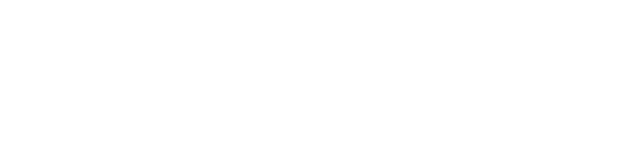
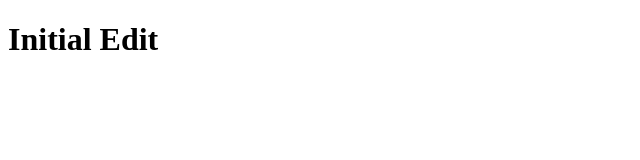
Before and after one commit to salamniass/git_tuto, a plain HTML site: page index.html in a window 1280 px wide. Shown: the whole page, without its empty margins (0-640 px from the left). Drawn offline with Linux system fonts and the light colour scheme.

Commit message:
edited index.html

```diff
--- a/index.html
+++ b/index.html
@@ -7,6 +7,6 @@
   <title>Git tuttoriel</title>
 </head>
 <body>
-
+  <h1>Initial Edit</h1>
 </body>
 </html>
```
